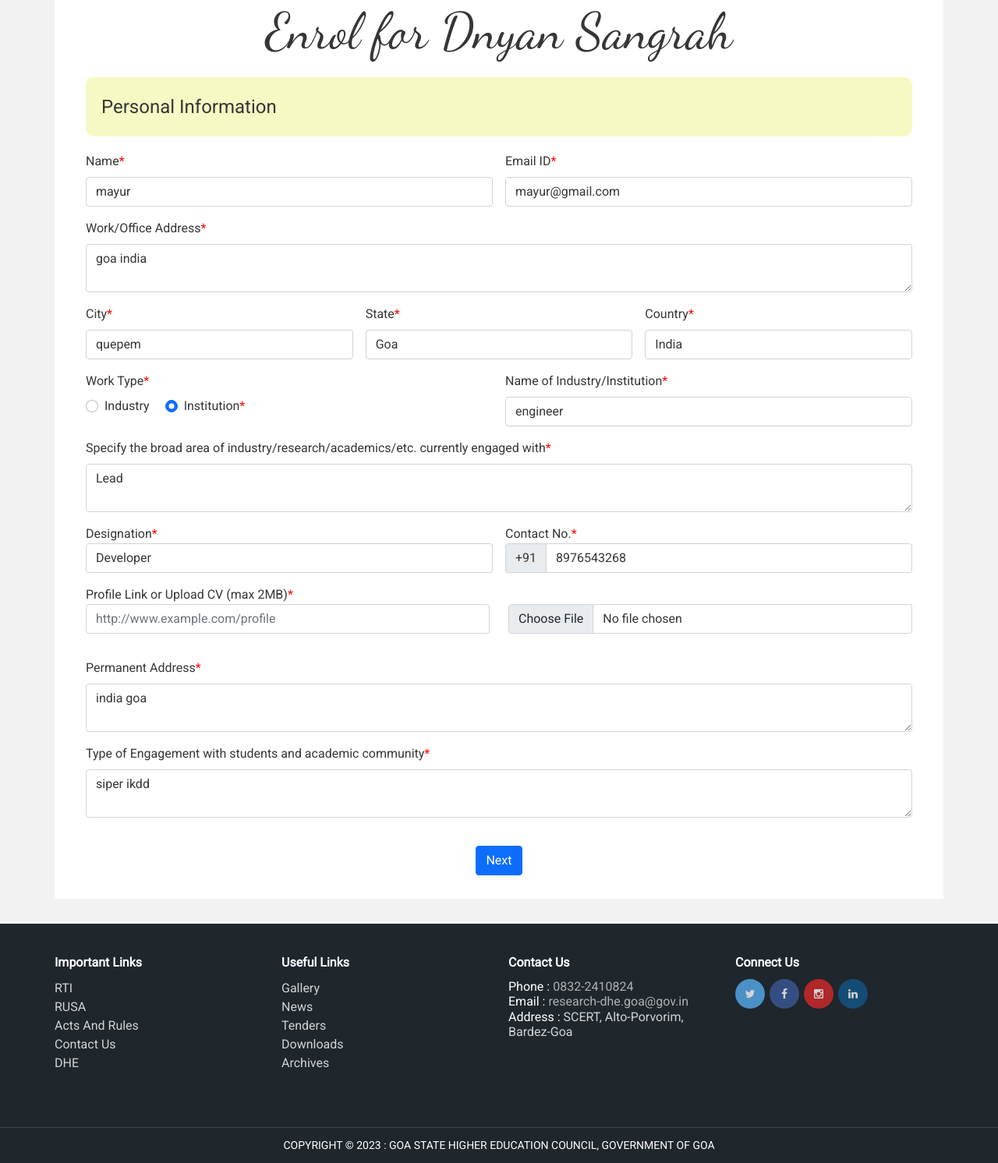
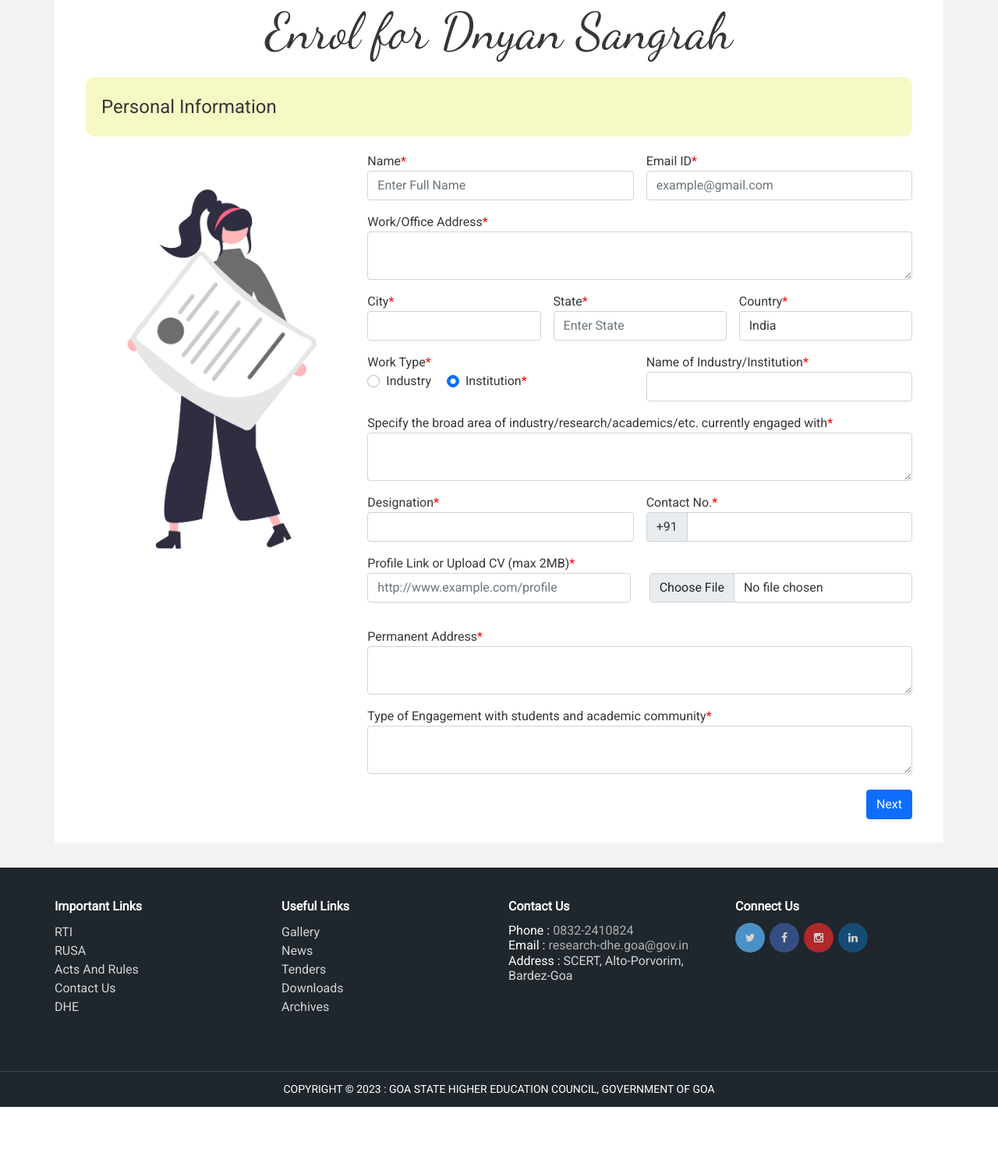
Before and after one commit to mayur-dhe/gshec, a PHP site: page /gshec/enrol-me.php in a window 1280 px wide. Shown: the part 153-1645 px from the top of the page at 78% size. After the commit the page ends 1573 px from the top, so only its background shows below. Run offline with PHP 8.4, Linux system fonts and the light colour scheme; data that the repository does not hold is empty; some libraries are stand-ins or nearby versions; some web fonts are replaced; grey boxes are pictures that could not be loaded.

Commit message:
Enrol me file upload completed, Ui fixed

```diff
--- a/assets/css/templatemo-edu-meeting.css
+++ b/assets/css/templatemo-edu-meeting.css
@@ -3714,6 +3714,12 @@
   background-color: #f7f9c4;
   border-radius: 10px;
 }
+.form-design-2 {
+  background-color: #e7eab3;
+}
+.form-design-3 {
+  background-color: #fcd85c52;
+}
 .form-box {
   margin: 10px auto;
   border: 5px solid #f2ffc2;
--- a/enrol-me.php
+++ b/enrol-me.php
@@ -9,6 +9,14 @@
 require 'layout/top-header.php';
 ?>
 <style>
+.remove_field {
+	margin: auto;
+    border-radius: 10px;
+}
+.remove_field:hover {
+	font-size: 25px;
+	color: var(--yellow) !important;
+}
 </style>
 <body class="reading-pages">
 <?php
@@ -24,34 +32,38 @@
 	<div class="container" style="padding: 30px 40px;">
 		<div class="row">
 			<div class="col-md-12">
-				<h4 class="textAlign-center font_dancing pb20">Enrol for Dnyan Sangrah</h4>
-				<div class="col-md-12">
+				<h4 class="textAlign-center font_dancing pb20" id="form_start">Enrol for Dnyan Sangrah</h4>
+			</div>
+			<div class="col-md-12" id="box1">
 				<legend class="form-design">Personal Information</legend>
 				<div class="row">
-						<div class="col-md-12 pt20">
+					<div class="d-none d-lg-block col-lg-4">
+						<img class="img-fluid" src="assets/images/personal form.png" alt="">
+					</div>
+					<div class="col-md-12 col-lg-8 pt20">
 						<div class="row g-3">
 							<div class="col-md-6">
-									<label class="form-label star" for="sname">Name</label>
+								<label class="control-label star" for="sname">Name</label>
 								<input id="sname" name="sname" type="text" placeholder="Enter Full Name" class="form-control" required>
 							</div>
 							<div class="col-md-6">
-									<label for="semail" class="form-label star">Email ID</label>
+								<label for="semail" class="control-label star">Email ID</label>
 								<input id="semail" name="semail" type="email" class="form-control" placeholder="example@gmail.com" pattern="[a-z0-9._%+-]+@[a-z0-9.-]+\.[a-z]{2,4}$" title="Invalid email address" required>
 							</div>
 							<div class="form-group col-md-12">
-									<label class="form-label star" for="sadd">Work/Office Address</label>
+								<label class="control-label star" for="sadd">Work/Office Address</label>
 								<textarea class="form-control" id="sadd" name="sadd" required></textarea>
 							</div>
 							<div class="form-group col-md-4">
-									<label class="form-label star" for="city">City</label>
+								<label class="control-label star" for="city">City</label>
 								<input type="text" class="form-control" name="city"  id="city" required>
 							</div>
 							<div class="form-group col-md-4">
-									<label class="form-label star" for="state">State</label>
+								<label class="control-label star" for="state">State</label>
 								<input id="state" name="state" type="text" placeholder="Enter State" class="form-control" required>
 							</div>
 							<div class="form-group col-md-4">
-									<label class="form-label star" for="country">Country</label>
+								<label class="control-label star" for="country">Country</label>
 								<select id="country" name="country" class="form-control">
 									<option value="0">Select Country</option>
 									<?php
@@ -68,7 +80,7 @@
 								</select>
 							</div>
 							<div class="form-group col-md-12 col-lg-6">
-									<label class="form-label star" for="work_type">Work Type</label><br>
+								<label class="control-label star" for="work_type">Work Type</label><br>
 								<div class="form-check form-check-inline">
 									<input class="form-check-input work_type" type="radio" name="work_type" id="work_type-0" value="Industry">
 									<label class="form-check-label" for="work_type-0">Industry</label>
@@ -79,12 +91,12 @@
 								</div>
 							</div>
 							<div class="form-group col-md-12 col-lg-6">
-									<label class="form-label star" for="work_name">Name of Industry/Institution</label>
+								<label class="control-label star" for="work_name">Name of Industry/Institution</label>
 								<input id="work_name" name="work_name" type="text" placeholder="" class="form-control">
 							</div>
 							<div class="form-group col-md-12">
 								<div class="form-group">
-										<label class="form-label star" for="area_of_work">Specify the broad area of industry/research/academics/etc. currently engaged with</label>
+									<label class="control-label star" for="area_of_work">Specify the broad area of industry/research/academics/etc. currently engaged with</label>
 									<textarea class="form-control" id="area_of_work" name="area_of_work"></textarea>
 								</div>
 							</div>
@@ -100,44 +112,41 @@
 								</div>
 							</div>
 							<div class="form-group col-12 col-lg-12">
-									<label class="control-label star" for="cv">Profile Link or Upload CV (max 2MB)</label>
+								<label class="control-label star" for="input_file">Profile Link or Upload CV (max 2MB)</label>
 								<div class="row">
 									<div class="form-group col-lg-6 col-6">
 										<input id="profile_link" name="profile_link" type="text" placeholder="http://www.example.com/profile" class="form-control input-md">
 									</div>
 									<div class="form-group col-lg-6 col-6 pb-3">
-											<input id="cv" name="cv" type="file" placeholder="" class="form-control input-md" accept="application/pdf,.csv, application/vnd.openxmlformats-officedocument.spreadsheetml.sheet, application/vnd.ms-excel">
+										<input id="input_file" name="input_file" type="file" placeholder="" class="form-control input-md" accept="application/pdf,.csv, application/vnd.openxmlformats-officedocument.spreadsheetml.sheet, application/vnd.ms-excel">
 									</div>
 								</div>
 							</div>
 							<div class="form-group col-md-12">
-									<label class="form-label star" for="permanent_address">Permanent Address</label>
+								<label class="control-label star" for="permanent_address">Permanent Address</label>
 								<textarea class="form-control" id="permanent_address" name="permanent_address" required></textarea>
 							</div>
 							<div class="form-group col-md-12 mb20">
 								<div class="form-group">
-										<label class="form-label star" for="type_of_eng">Type of Engagement with students and academic community</label>
+									<label class="control-label star" for="type_of_eng">Type of Engagement with students and academic community</label>
 									<textarea class="form-control" id="type_of_eng" name="type_of_eng"></textarea>
 								</div>
 							</div>
-								<div id="LOCAL_CONNECT"></div>
 						</div>
 					</div>
-						<div class="form-group col-md-12 text-center" id="buttonBox1">
+					<div class="form-group col-md-12 text-end" id="buttonBox1">
 						<button type="button" class="btn btn-primary btn_size" onclick="changePage(2);"> Next</button>
 					</div>
 				</div>
 			</div>
+
+			<div class="col-md-12 d-none" id="box2">
+				<legend class="form-design form-design-2">LOCAL CONNECT</legend>
+				<div class="row">
+					<div class="d-none d-lg-block col-lg-6">
+						<img class="img-fluid" src="assets/images/referrals.png" alt="">
 					</div>
-		</div>
-	</div>
-	<div class="container d-none" id="box2" style="padding: 30px 40px;">
-		<div class="row">
-			<div class="col-md-12">
-				<div class="col-md-12">
-					<legend class="form-design">LOCAL CONNECT</legend>
-					<div class="row">
-						<div class="col-md-12 col-lg-8 pt20">
+					<div class="col-md-12 col-lg-6 pt20">
 						<div class="row g-3">
 							<!-- Multiple Radios (inline) -->
 							<div class="form-group">
@@ -173,52 +182,41 @@
 							</div>
 						</div>
 					</div>
-						<div class="d-none d-lg-block col-lg-4">
-							<img class="img-fluid pt20" src="assets/images/travel_mode.png" alt="">
-						</div>
-						<div id="RECOMMENDATION"></div>
-						<div class="form-group col-md-12 text-center" id="buttonBox2">
+					<div class="form-group col-md-12 text-end" id="buttonBox2">
+						<button type="button" class="btn btn-secondary btn_size" onclick="changePage(1);"> Previous</button>
 						<button type="button" class="btn btn-primary btn_size" onclick="changePage(3);"> Next</button>
 					</div>
 				</div>
 			</div>
-			</div>
-		</div>
-	</div>
-	<div class="container d-none" id="box3" style="padding: 30px 40px;">
+
+			<div class="col-md-12 d-none" id="box3">
+				<legend class="form-design form-design-3">RECOMMENDATION [Any other scholar]</legend>
 				<div class="row">
-			<div class="col-md-12">
-				<div class="col-md-12">
-					<legend class="form-design">RECOMMENDATION [Any other scholar]</legend>
+					<div class="col-md-12 col-lg-12 pt20">
 						<div class="row">
-						<div class="d-none d-lg-block col-lg-4">
-							<img class="img-fluid" src="assets/images/referrals.png" alt="">
-						</div>
-						<div class="col-md-12 col-lg-8 pt20">
-							<div class="row">
-								<div class="col-1 col-md-1">1</div>
-								<div class="col-8 col-md-11">
+							<div class="col-1 col-md-1 text-center">1</div>
+							<div class="col-11 col-md-11">
 								<div class="row g-3">
-										<div class="form-group col-md-6">
+									<div class="form-group col-md-6 col-lg-4 ">
 										<label class="control-label" for="other_name-1">Name</label>
 										<input id="other_name-1" name="other_name[]" type="text" placeholder="Scholar Name" class="form-control input-md">
 									</div>
-										<div class="form-group col-md-6">
+									<div class="form-group col-md-6 col-lg-4 ">
 										<label class="control-label" for="other_email-1">Email</label>
 										<input id="other_email-1" name="other_email[]" type="text" placeholder="Scholar Email" class="form-control input-md">
 									</div>
-										<div class="form-group col-md-6">
+									<div class="form-group col-md-6 col-lg-4 ">
 										<label class="control-label" for="other_contact_no-1">Contact No.</label>
 										<div class="input-group">
 											<span class="input-group-text" id="basic-addon2">+91</span>
 											<input id="other_contact_no-1" name="other_contact_no[]" type="number" class="form-control input-md" placeholder="" aria-label="Username" aria-describedby="basic-addon2">
 										</div>
 									</div>
-										<div class="form-group col-md-6">
+									<div class="form-group col-md-6 col-lg-4 ">
 										<label class="control-label" for="other_designation-1">Designation</label>
 										<input id="other_designation-1" name="other_designation[]" type="text" placeholder="" class="form-control input-md">
 									</div>
-										<div class="form-group col-md-6 mb-3">
+									<div class="form-group col-md-6 col-lg-4  mb-3">
 										<label class="control-label" for="other_affiliation-1">Affiliation</label>
 										<input id="other_affiliation-1" name="other_affiliation[]" type="text" placeholder="" class="form-control input-md">
 									</div>
@@ -228,12 +226,12 @@
 					</div>
 					<div class="input_fields_wrap"></div>   <!-- Show Added Days -->
 					<div class="row g-3">
-							<div class="form-group col-md-12 text-center" id="buttonBox2">
-								<button type="button" class="btn btn-secondary btn_size add_field_button">Add More</button>
+						<div class="form-group col-md-12 text-end" id="buttonBox2">
+							<button type="button" class="btn btn-secondary btn_size" onclick="changePage(2);"> Previous</button>
+							<button type="button" class="btn btn-info btn_size add_field_button">Add Scholar</button>
 						</div>
 						<div class="form-group col-md-12 text-center">
 							<button type="button" class="btn btn-success btn_size" onclick="submitForm();">Enroll Me</button>
-							</div>
 						</div>
 					</div>
 				</div>
@@ -253,7 +251,7 @@
 	var emailReg = /^([\w-\.]+@([\w-]+\.)+[\w-]{2,4})?$/;
 	var phoneNoReg = /^\d{10}$/;
 	let name=email=address=city=state=country=work_name=area_of_work=designation=encoded_file=file_name=profile_link=permanent_address=phone_no=type_of_eng=work_type = '';
-	const fileInput = document.getElementById('cv');
+	const fileInput = document.getElementById('input_file');
 
 	// add days function
 	var max_fields = 16;
@@ -293,28 +291,14 @@
 	}
 	// Wait for the DOM to be ready
 	$(function() {
-		console.log('check');
-		$("#sname").val('mayur');
-		$("#semail").val('mayur@gmail.com');
-		$("#sadd").val("goa india");
-		$("#city").val("quepem");
-		$("#state").val('Goa');
-		$("#country").val("India");
-		$("#work_name").val('engineer');
-		$("#area_of_work").val('Lead');
-		$("#designation").val('Developer');
-		$("#permanent_address").val('india goa');
-		$("#phone_no").val('8976543268');
-		$("#type_of_eng").val('siper ikdd ');
-
 		$(add_button).click(function(e){ 			//on add input button click
 			e.preventDefault();
 			if(x < max_fields){ 					//max input box allowed
 				x++; 								//text box increment
 				$(wrapper).append(`
 					<div class="row border_top">
-						<div class="col-1 col-md-1 col-lg-1">`+x+`</div>
-						<div class="col-8 col-md-9 col-lg-10">
+						<div class="col-1 col-md-1 col-lg-1 text-center">`+x+`</div>
+						<div class="col-10 col-md-10 col-lg-10">
 							<div class="row g-3">
 								<div class="form-group col-md-6 col-lg-4">
 									<label class="control-label" for="other_name`+x+`">Name</label>
@@ -341,7 +325,7 @@
 								</div>
 							</div>
 						</div>
-						<a href="#" class="col-3 col-md-2 col-lg-1 remove_field custom_btn btn2" style="padding: 14px 10px; align-self: center; font-weight:bold; color:red">Remove</a>
+						<a href="#" class="col-1 col-md-1 col-lg-1 remove_field text-center"><i class="fa fa-remove custom_btn btn2" style="padding: 14px 10px; align-self: center; font-weight:bold; color:red"></i></a>
 					</div>
 				`); //add input box
 			}
@@ -403,13 +387,21 @@
 			return false;
 		}
 	}
+	function isValidURL(string)
+	{
+		var res = string.match(/(https?:\/\/(?:www\.|(?!www))[a-zA-Z0-9][a-zA-Z0-9-]+[a-zA-Z0-9]\.[^\s]{2,}|www\.[a-zA-Z0-9][a-zA-Z0-9-]+[a-zA-Z0-9]\.[^\s]{2,}|https?:\/\/(?:www\.|(?!www))[a-zA-Z0-9]+\.[^\s]{2,}|www\.[a-zA-Z0-9]+\.[^\s]{2,})/gi);
+        if (res == null) {
+			popUpMsg('Please enter valid Profile Link!');
+		}
+		return (res !== null);
+	}
 	function validateFile() {
 		var selectedFile = fileInput.files[0];
 		var sizeInMb = (selectedFile.size/1024)/1024;
 		var sizeLimit= 2;
 		if (sizeInMb > sizeLimit) {
 			popUpMsg('File size must be less than 2MB!');
-			$("#cv").focus()
+			$("#input_file").focus()
 			return false;
 		}
 		var filename = fileInput.value;
@@ -431,7 +423,7 @@
 				break;
 			default:
 				popUpMsg('Please upload valid file! Supported file type pdf, docx, xlsx!')
-				$("#cv").focus()
+				$("#input_file").focus()
 				return false;
 		}
 		return true;
@@ -502,14 +494,24 @@
 			$("#type_of_eng").focus();
 			popUpMsg('Please tell us type of Engagement you will be holding on!');
 		} else {
+			if (profile_link) {
+				return isValidURL(profile_link);
+			} else {
 				return true;
+			}
 		}
 		return false;
 	}
 
 	function changePage(value)
 	{
-		if (value==2) {
+		if (value==1) {
+			$("#box1").removeClass("d-none");
+			$("#buttonBox1").removeClass("d-none");
+
+			$("#box2").addClass("d-none");
+			window.location="#form_start";
+		} else if (value==2) {
 			if (validateEmptyFields() && isFileUploaded() && phoneNumber()) {
 				work_type = $('.work_type:checked').val();
 				data = {
@@ -523,7 +525,7 @@
 					area_of_work:area_of_work,
 					designation:designation,
 					profile_link:profile_link,
-					cv:encoded_file,
+					file:encoded_file,
 					file_name:file_name,
 					permanent_address:permanent_address,
 					phone_no:phone_no,
@@ -531,15 +533,22 @@
 					work_type:work_type,
 				}
 
+				$("#box1").addClass("d-none");
 				$("#buttonBox1").addClass("d-none");
+
 				$("#box2").removeClass("d-none");
-				window.location="#LOCAL_CONNECT";
+				$("#buttonBox2").removeClass("d-none");
+
+				$("#box3").addClass("d-none");
+				window.location="#form_start";
 			}
 		} else if (value==3) {
 			if (validateEmptyFields() && isFileUploaded() && phoneNumber()) {
+				$("#box2").addClass("d-none");
 				$("#buttonBox2").addClass("d-none");
+
 				$("#box3").removeClass("d-none");
-				window.location="#RECOMMENDATION";
+				window.location="#form_start";
 			}
 		}
 	}
@@ -576,28 +585,21 @@
 					}
 				}
 			}
-			console.log(data);
+			// console.log(data);
 			AmagiLoader.show();
-
-			var token = "<?php echo '000guug66' ?>";
-			console.log('token');
-			console.log(token);
 			$.ajax({
 				type: "POST",
 				url: "<?php echo $submitAPI; ?>",
 				data: JSON.stringify(data),
-				headers: {
-					'X-CSRF-Token': token
-				},
 				success: function(res)
 				{
 					AmagiLoader.hide();
+					// console.log(res);
 					var responseData = JSON.parse(res);
-					console.log(res);
-					console.log(responseData);
+					// console.log(responseData);
 					if (responseData.flag && responseData.status=='200') {
-						// popUpMsg(responseData.message, "", "success");
-						// loaderTimeOut();
+						popUpMsg(responseData.message, "", "success");
+						loaderTimeOut();
 						window.scrollTo({ top: 0, behavior: 'smooth' });
 					} else {
 						popUpMsg(responseData.message, "", "error");
@@ -607,7 +609,6 @@
 			});
 		}
 	}
-
 </script>
 </body>
 </html>
--- a/removed/task.php
+++ b/removed/task.php
@@ -18,9 +18,7 @@
 
 <!-- --------------------------------------------------- -->
 <!-- craftitt upload    -->
-Enrol me
-	page
-	api
+
 <!-- upload on gshec edu -->
 alter
 	admin
```
Also changed, not shown: api/enrol_scholar.php (+6 -19 lines), removed/enrol-me copy.php (+17 -0 lines). Lines whose indentation alone changed are shown as unchanged.
